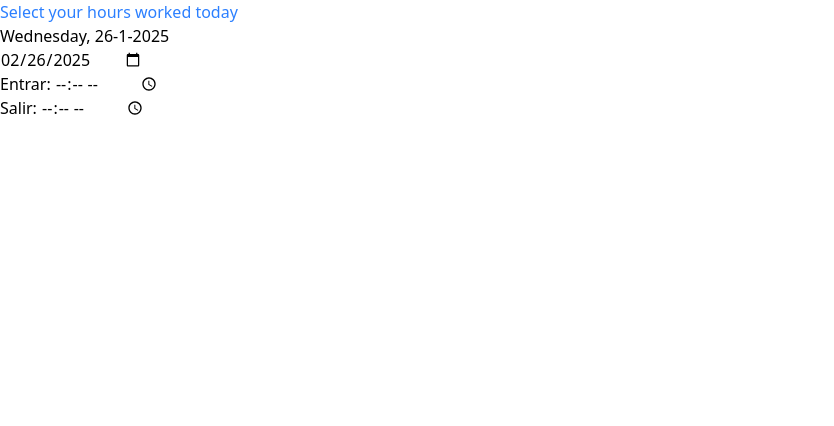
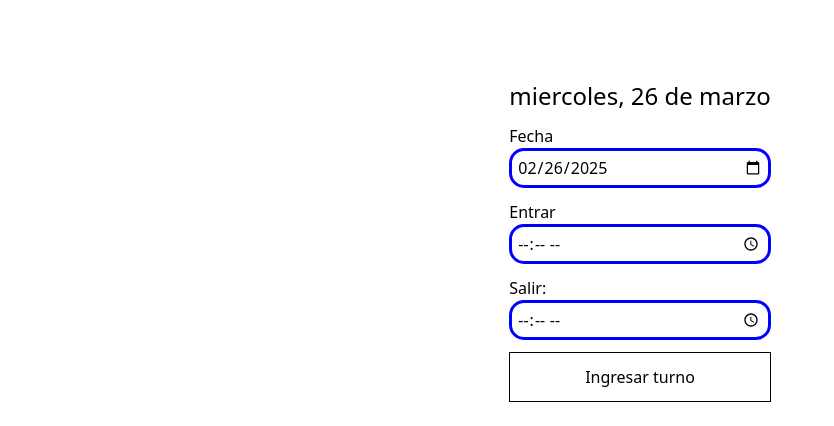
Before and after one commit to minezzig/shift-tracker, a React (Vite) app: page / in a window 1280 px wide. Shown: the top 426 px of the page, without its empty margins (0-834 px from the left). Built offline with nearby package versions, Linux system fonts and the light colour scheme.

Commit message:
refactor and assure date selection works

```diff
--- a/src/App.tsx
+++ b/src/App.tsx
@@ -1,6 +1,12 @@
-import { useState } from "react";
+import React, { useState } from "react";
+import { hmFormat } from "./utilities/hmFormat";
+import { weekDays, months } from "./utilities/days-months";
 
-const FULL_DAY = 1440; // Total minutes in a day (24 * 60)
+interface CalcShiftProps {
+  enter: string;
+  exit: string;
+}
+const FULL_DAY = 1440; // Total mins in a day (24 * 60)
 const NIGHT_START = 22 * 60; // 22:00 in minutes (1320)
 const NIGHT_END = 6 * 60; // 06:00 in minutes (360)
 
@@ -10,31 +16,28 @@ function App() {
     enter: "",
     exit: "",
   });
-  const [total, setTotal] = useState({ regular: "", night: "", total: "" });
+  const [total, setTotal] = useState({ regular: 0, night: 0, total: 0 });
 
   // date variables
   const today = new Date();
   const day = today.getDay();
   const date = today.getDate();
   const month = today.getMonth();
-  const year = today.getFullYear();
-
-  // days of week array
-  const weekDays = [
-    "Sunday",
-    "Monday",
-    "Tuesday",
-    "Wednesday",
-    "Thursday",
-    "Friday",
-    "Saturday",
-    "Sunday",
-  ];
 
   // onChange, update formData stAte
-  const handleChange = (e) => {
+  const handleChange = (e: React.ChangeEvent<HTMLInputElement>) => {
+    const { name, value } = e.target;
+    // if (name !== "date") { // handle change for times only
+    //   let dateString = new Date(`${formData.date}T${value}:00`).toISOString();
+    //   // adjust date/time stamp to next day if passes midnight
+    //   if (name === "exit" && value < formData.enter) {
+    //     const exitDate = new Date(dateString);
+    //     exitDate.setDate(exitDate.getDate() + 1);
+    //     dateString = exitDate.toISOString();
+    //   }
+    // }
     setFormData((prev) => {
-      const updatedFormData = { ...prev, [e.target.name]: e.target.value };
+      const updatedFormData = { ...prev, [name]: value };
 
       if (updatedFormData.enter && updatedFormData.exit)
         calcShift(updatedFormData);
@@ -43,7 +46,7 @@ function App() {
     });
   };
 
-  const calcShift = ({ enter, exit }) => {
+  const calcShift = ({ enter, exit }: CalcShiftProps) => {
     // if data missing
     if (!enter || !exit) return;
     // turn string into hours and numbers with type number;
@@ -65,12 +68,13 @@ function App() {
     // all regular hours
     if (enterTotalMinutes >= NIGHT_END && exitTotalMinutes <= NIGHT_START) {
       regularMinutes = totalMinutesWorked;
-
     }
     // all night hours
     else if (
       enterTotalMinutes >= NIGHT_START &&
-      (exitTotalMinutes <= NIGHT_END || exitTotalMinutes <= NIGHT_END + FULL_DAY)) {
+      (exitTotalMinutes <= NIGHT_END ||
+        exitTotalMinutes <= NIGHT_END + FULL_DAY)
+    ) {
       nightMinutes = totalMinutesWorked;
     }
     // both regular and night hours
@@ -79,8 +83,6 @@ function App() {
       if (enterTotalMinutes < NIGHT_START) {
         let regularEnd = Math.min(exitTotalMinutes, NIGHT_START);
         regularMinutes = regularEnd - enterTotalMinutes;
-        console.log("IS THIS", regularMinutes);
-
       }
 
       // night hours
@@ -89,9 +91,8 @@ function App() {
         let nightEnd = Math.min(exitTotalMinutes, NIGHT_END + FULL_DAY);
         nightMinutes = nightEnd - nightStart;
         // add remainer wee morning hours to regular hours count
-        if (exitTotalMinutes > nightEnd) regularMinutes += exitTotalMinutes - FULL_DAY - NIGHT_END;
-        console.log("here too?");
-
+        if (exitTotalMinutes > nightEnd)
+          regularMinutes += exitTotalMinutes - FULL_DAY - NIGHT_END;
       }
 
       // Night portion before 06:00
@@ -102,37 +103,60 @@ function App() {
       }
     }
 
-    const regularHoursWorked = Math.floor(regularMinutes / 60);
-    const regularMinutesWorked = regularMinutes % 60;
-    const nightHoursWorked = Math.floor(nightMinutes / 60);
-    const nightMinutesWorked = nightMinutes % 60;
-    const hoursWorked = Math.floor(totalMinutesWorked / 60);
-    const minutesWorked = totalMinutesWorked % 60;
+    // calc decimal hours worked for each type, round to two decimals
+    const regularHoursWorked = Math.round((regularMinutes / 60) * 100) / 100;
+    const nightHoursWorked = Math.round((nightMinutes / 60) * 100) / 100;
+    const hoursWorked = Math.round((totalMinutesWorked / 60) * 100) / 100;
 
     setTotal((prev) => ({
       ...prev,
-      regular: `${regularHoursWorked}h ${regularMinutesWorked}m`,
-      night: `${nightHoursWorked}h ${nightMinutesWorked}m`,
-      total: `${hoursWorked}h ${minutesWorked}m`,
+      regular: regularHoursWorked,
+      night: nightHoursWorked,
+      total: hoursWorked,
     }));
-    // setTotal(`regular hours: ${regularHoursWorked}h ${regularMinutesWorked}m, night hours: ${nightHoursWorked}h ${nightMinutesWorked}m`);
   };
-  console.log(formData);
+
+  const handleSubmit = (e: React.FormEvent<HTMLFormElement>) => {
+    e.preventDefault();
+
+    const enterTimestamp = new Date(`${formData.date}T${formData.enter}:00`).toISOString();
+    let exitTimestamp;
+    // adjust date/time stamp to next day if passes midnight
+    if (formData.exit < formData.enter) {
+      const exitDate = new Date(`${formData.date}T${formData.exit}:00`);
+      exitDate.setDate(exitDate.getDate() + 1);
+      exitTimestamp = exitDate.toISOString();
+    }
+
+    const forDatabase = {
+      date: formData.date,
+      enterTimestamp: enterTimestamp,
+      exitTimestamp: exitTimestamp,
+      regularHours: total.regular,
+      nightHours: total.night,
+      totalHours: total.total,
+    };
+    console.log(forDatabase);
+  };
+
   return (
     <>
-      <div className="text-blue-500">Select your hours worked today</div>
-      <form>
-        <div>
-          {weekDays[day]}, {date}-{month}-{year}
+      <div className="flex items-center flex-col justify-center mt-20">
+        <form onSubmit={handleSubmit} className="space-y-3">
+          <div className="text-2xl">
+            {weekDays[day]}, {date} de {months[month + 1]}
           </div>
+          <div className="flex flex-col">
+            <label htmlFor="date">Fecha</label>
             <input
               type="date"
               value={formData.date}
               onChange={handleChange}
               name="date"
             />
-        <div>
-          Entrar:{" "}
+          </div>
+          <div className="flex flex-col">
+            <label htmlFor="enter">Entrar</label>
             <input
               type="time"
               name="enter"
@@ -140,8 +164,8 @@ function App() {
               onChange={handleChange}
             />
           </div>
-        <div>
-          Salir:{" "}
+          <div className="flex flex-col">
+            <label htmlFor="exit">Salir:</label>
             <input
               type="time"
               name="exit"
@@ -149,13 +173,181 @@ function App() {
               onChange={handleChange}
             />
           </div>
-        {/* <button type="submit">Calc shfit</button> */}
-        <h1>{total.regular}</h1>
-        <h1>{total.night}</h1>
+          <button type="submit" className="border border-black p-3 w-full">
+            Ingresar turno
+          </button>
+          {total.total > 0 && (
+            <div>
+              <h1>{hmFormat(total.regular)}</h1>
+              <h1>{hmFormat(total.night)}</h1>
               <h1 className="font-bold">{total.total}</h1>
+            </div>
+          )}
         </form>
+      </div>
     </>
   );
 }
 
 export default App;
+
+// import { useState } from "react";
+// import NewTest from "./NewTest";
+
+// const FULL_DAY = 1440; // Total minutes in a day (24 * 60)
+// const NIGHT_START = 22 * 60; // 22:00 in minutes (1320)
+// const NIGHT_END = 6 * 60; // 06:00 in minutes (360)
+
+// function App() {
+//   const [formData, setFormData] = useState({
+//     date: new Date().toISOString().slice(0, 10),
+//     enter: "",
+//     exit: "",
+//   });
+//   const [total, setTotal] = useState({ regular: "", night: "", total: "" });
+
+//   // date variables
+//   const today = new Date();
+//   const day = today.getDay();
+//   const date = today.getDate();
+//   const month = today.getMonth();
+//   const year = today.getFullYear();
+
+//   // days of week array
+//   const weekDays = [
+//     "Sunday",
+//     "Monday",
+//     "Tuesday",
+//     "Wednesday",
+//     "Thursday",
+//     "Friday",
+//     "Saturday",
+//     "Sunday",
+//   ];
+
+//   // onChange, update formData stAte
+//   const handleChange = (e) => {
+//     setFormData((prev) => {
+//       const updatedFormData = { ...prev, [e.target.name]: e.target.value };
+
+//       if (updatedFormData.enter && updatedFormData.exit)
+//         calcShift(updatedFormData);
+
+//       return updatedFormData;
+//     });
+//   };
+
+//   const calcShift = ({ enter, exit }) => {
+
+//     // if data missing
+//     if (!enter || !exit) return;
+//     // turn string into hours and numbers with type number;
+//     const [enterHours, enterMinutes] = enter.split(":").map(Number);
+//     const [exitHours, exitMinutes] = exit.split(":").map(Number);
+
+//     // convert to minutes
+//     const enterTotalMinutes = enterHours * 60 + enterMinutes;
+//     let exitTotalMinutes = exitHours * 60 + exitMinutes;
+
+//     // if the shift goes over midnight, add 24 hours
+//     if (exitTotalMinutes < enterTotalMinutes) exitTotalMinutes += FULL_DAY;
+
+//     // calc general total minutes worked,
+//     let totalMinutesWorked = exitTotalMinutes - enterTotalMinutes;
+//     let nightMinutes = 0;
+//     let regularMinutes = 0;
+
+//     // all regular hours
+//     if (enterTotalMinutes >= NIGHT_END && exitTotalMinutes <= NIGHT_START) {
+//       regularMinutes = totalMinutesWorked;
+
+//     }
+//     // all night hours
+//     else if (
+//       enterTotalMinutes >= NIGHT_START &&
+//       (exitTotalMinutes <= NIGHT_END || exitTotalMinutes <= NIGHT_END + FULL_DAY)) {
+//         nightMinutes = totalMinutesWorked;
+//     }
+//     // both regular and night hours
+//     else {
+//       // regular hours
+//       if (enterTotalMinutes < NIGHT_START) {
+//         let regularEnd = Math.min(exitTotalMinutes, NIGHT_START);
+//         regularMinutes = regularEnd - enterTotalMinutes;
+//       }
+
+//       // night hours
+//       if (exitTotalMinutes > NIGHT_START) {
+//         let nightStart = Math.max(enterTotalMinutes, NIGHT_START);
+//         let nightEnd = Math.min(exitTotalMinutes, NIGHT_END + FULL_DAY);
+//         nightMinutes = nightEnd - nightStart;
+//         // add remainer wee morning hours to regular hours count
+//         if (exitTotalMinutes > nightEnd) regularMinutes += exitTotalMinutes - FULL_DAY - NIGHT_END;
+//       }
+
+//       // Night portion before 06:00
+//       if (enterTotalMinutes < NIGHT_END) {
+//         let nightStart = enterTotalMinutes;
+//         let nightEnd = Math.min(exitTotalMinutes, NIGHT_END);
+//         nightMinutes += nightEnd - nightStart;
+//       }
+//     }
+
+//     const regularHoursWorked = Math.floor(regularMinutes / 60);
+//     const regularMinutesWorked = regularMinutes % 60;
+//     const nightHoursWorked = Math.floor(nightMinutes / 60);
+//     const nightMinutesWorked = nightMinutes % 60;
+//     const hoursWorked = Math.floor(totalMinutesWorked / 60);
+//     const minutesWorked = totalMinutesWorked % 60;
+
+//     setTotal((prev) => ({
+//       ...prev,
+//       regular: `${regularHoursWorked}h ${regularMinutesWorked}m`,
+//       night: `${nightHoursWorked}h ${nightMinutesWorked}m`,
+//       total: `${hoursWorked}h ${minutesWorked}m`,
+//     }));
+//     console.log(new Date(year, month, date, ...formData.enter.split(":").map(Number)));
+//   };
+
+//   return (
+//     <>
+//       <div className="text-blue-500">Select your hours worked today</div>
+//       <form>
+//         <div>
+//           {weekDays[day]}, {date}-{month + 1}-{year}
+//         </div>
+//         <input
+//           type="date"
+//           value={formData.date}
+//           onChange={handleChange}
+//           name="date"
+//         />
+//         <div>
+//           Entrar:{" "}
+//           <input
+//             type="time"
+//             name="enter"
+//             value={formData.enter}
+//             onChange={handleChange}
+//           />
+//         </div>
+//         <div>
+//           Salir:{" "}
+//           <input
+//             type="time"
+//             name="exit"
+//             value={formData.exit}
+//             onChange={handleChange}
+//           />
+//         </div>
+//         {/* <button type="submit">Calc shfit</button> */}
+//         <h1>{total.regular}</h1>
+//         <h1>{total.night}</h1>
+//         <h1 className="font-bold">{total.total}</h1>
+//       </form>
+//       <NewTest />
+//     </>
+//   );
+// }
+
+// export default App;
--- a/src/index.css
+++ b/src/index.css
@@ -1 +1,9 @@
 @import "tailwindcss";
+
+@layer base {
+  input {
+    border: 3px solid blue;
+    border-radius:15px;
+    padding:5px;
+  }
+}
--- /dev/null
+++ b/src/utilities/days-months.tsx
@@ -0,0 +1,25 @@
+// days of week array
+export const weekDays = [
+  "domingo",
+  "lunes",
+  "martes",
+  "miercoles",
+  "jueves",
+  "viernes",
+  "sabado",
+  "domingo",
+];
+export const months = [
+  "enero",
+  "febrero",
+  "marzo",
+  "abril",
+  "mayo",
+  "junio",
+  "julio",
+  "agosto",
+  "septiembre",
+  "octubre",
+  "noviembre",
+  "diciembre",
+];
--- /dev/null
+++ b/src/utilities/hmFormat.tsx
@@ -0,0 +1,6 @@
+  // create h/m from decimal
+  export const hmFormat = (decimal: number) => {
+    const hours = Math.floor(decimal);
+    const minutes = Math.round((decimal - hours) * 60);
+    return `${hours}h ${minutes}m`;
+  };
```
Lines whose indentation alone changed are shown as unchanged.
